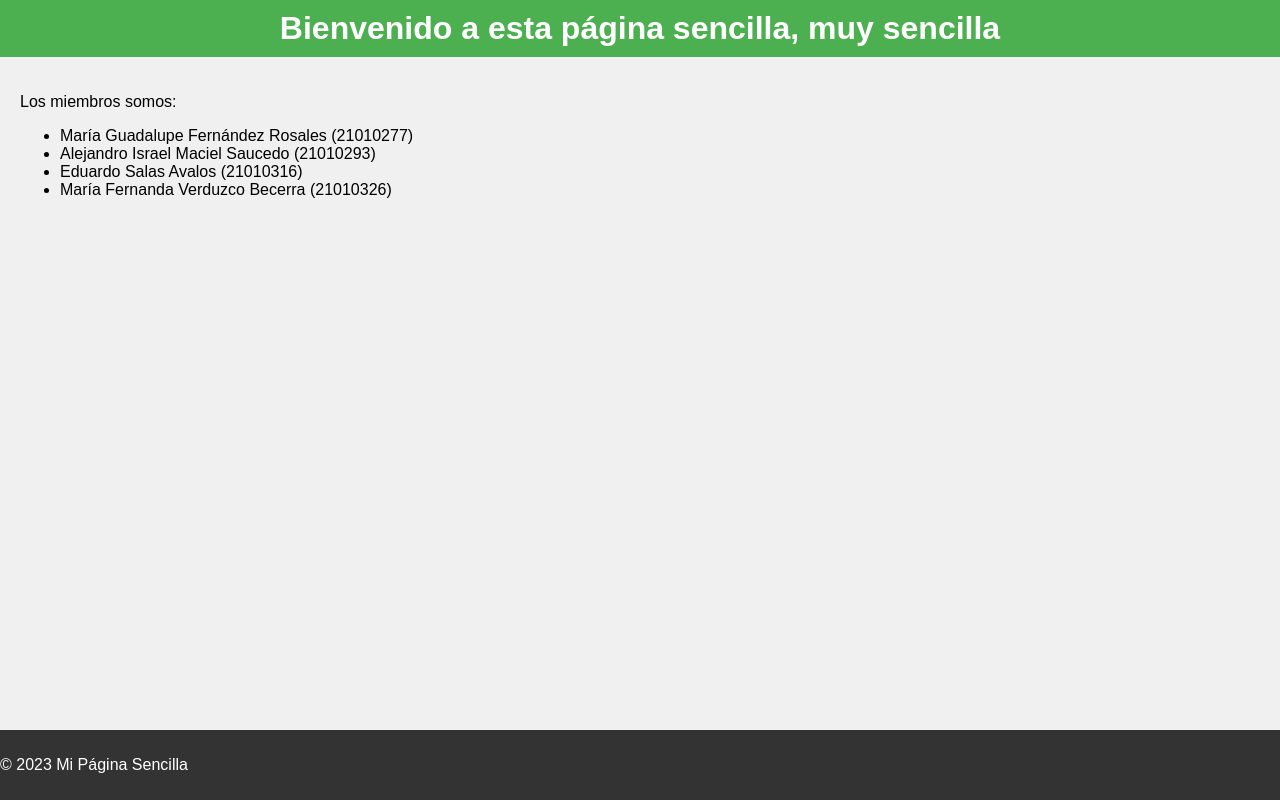
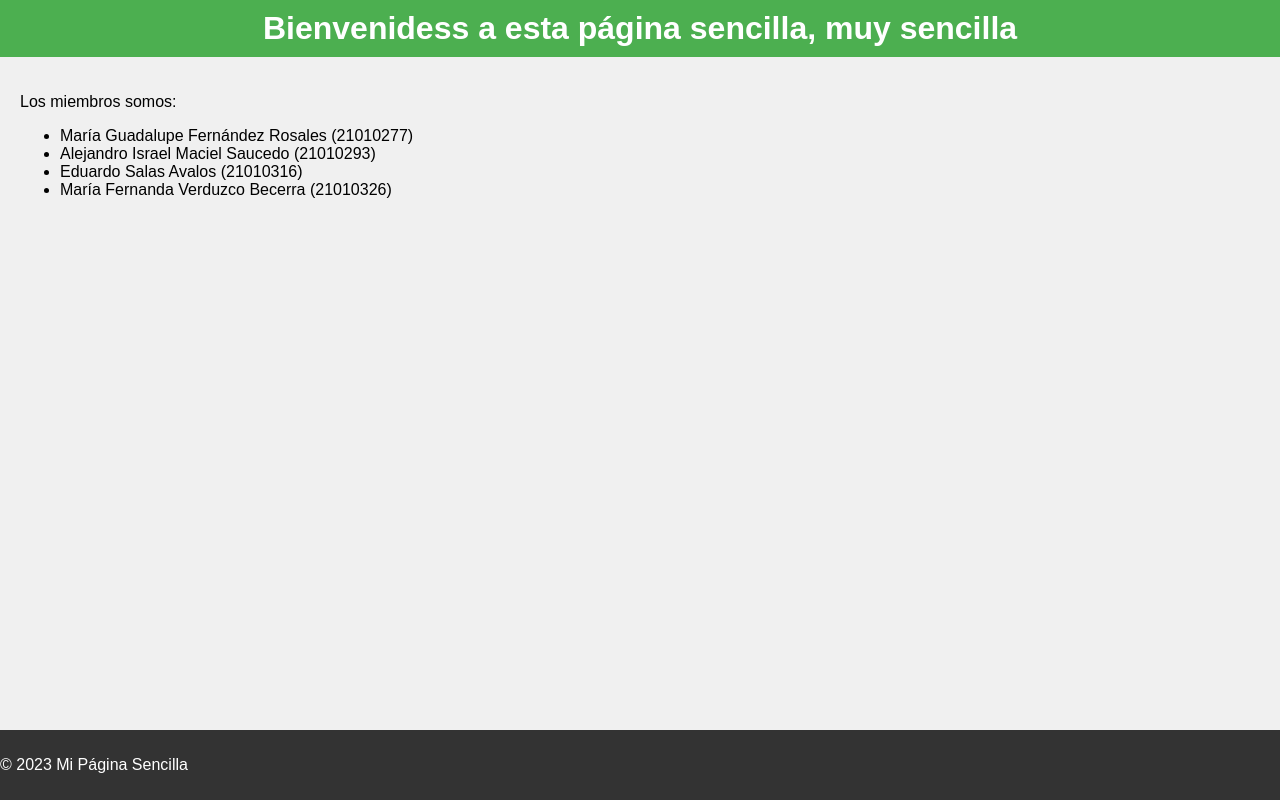
Before and after one commit to gpefdez/RemotePage, a plain HTML site: page index.html in a window 1280 px wide. Drawn offline with Linux system fonts and the light colour scheme.

Commit message:
Inicializado

```diff
--- a/index.html
+++ b/index.html
@@ -37,7 +37,7 @@
 <body>
 
     <header>
-        <h1>Bienvenido a esta página sencilla, muy sencilla</h1>
+        <h1>Bienvenidess a esta página sencilla, muy sencilla</h1>
     </header>
 
     <div class="content">
```
